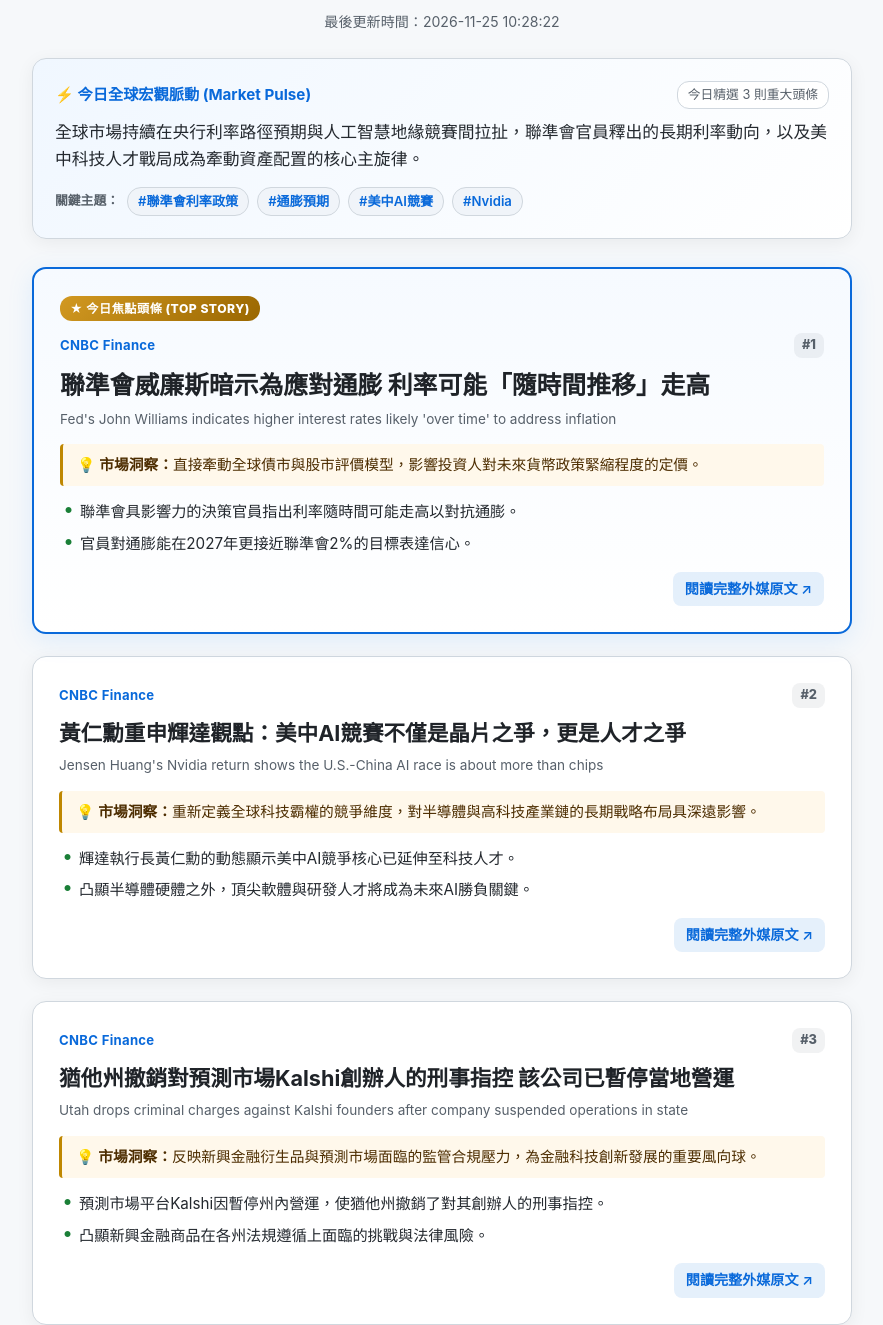
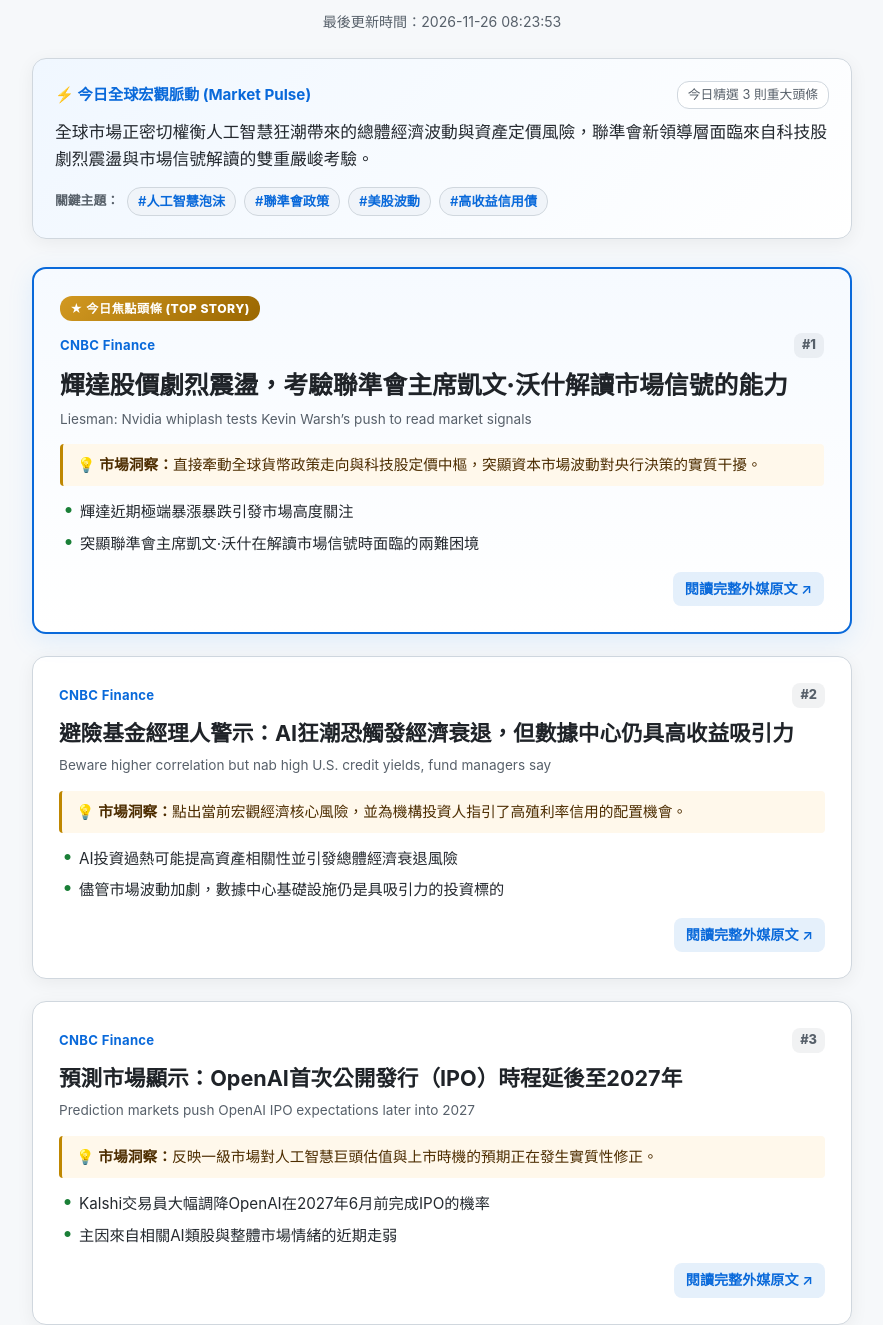
Before and after one commit to j810225-collab/daily-financial-news, a plain HTML site: page index.html in a window 1280 px wide. Shown: the part 145-1470 px from the top of the page, without its empty margins (198-1081 px from the left). Drawn offline with Linux system fonts and the light colour scheme.

Commit message:
Update daily financial digest 2026-11-26 08:23

```diff
--- a/index.html
+++ b/index.html
@@ -409,7 +409,7 @@
 
         <header>
             <h1>全球每日財經焦點</h1>
-            <div class="update-time">最後更新時間：2026-11-25 10:28:22</div>
+            <div class="update-time">最後更新時間：2026-11-26 08:23:53</div>
         </header>
 
         <!-- 今日情報速讀儀表盒 (Executive Summary) -->
@@ -418,10 +418,10 @@
                 <div class="pulse-title">⚡ 今日全球宏觀脈動 (Market Pulse)</div>
                 <div class="pulse-stat">今日精選 3 則重大頭條</div>
             </div>
-            <p class="pulse-overview">全球市場持續在央行利率路徑預期與人工智慧地緣競賽間拉扯，聯準會官員釋出的長期利率動向，以及美中科技人才戰局成為牽動資產配置的核心主旋律。</p>
+            <p class="pulse-overview">全球市場正密切權衡人工智慧狂潮帶來的總體經濟波動與資產定價風險，聯準會新領導層面臨來自科技股劇烈震盪與市場信號解讀的雙重嚴峻考驗。</p>
             <div class="topics-wrapper">
                 <span class="topic-label">關鍵主題：</span>
-                <span class="topic-pill">#聯準會利率政策</span><span class="topic-pill">#通膨預期</span><span class="topic-pill">#美中AI競賽</span><span class="topic-pill">#Nvidia</span>
+                <span class="topic-pill">#人工智慧泡沫</span><span class="topic-pill">#聯準會政策</span><span class="topic-pill">#美股波動</span><span class="topic-pill">#高收益信用債</span>
             </div>
         </section>
 
@@ -433,19 +433,19 @@
         <span class="source-tag">CNBC Finance</span>
         <span class="rank-badge">#1</span>
     </div>
-    <h2 class="card-title">聯準會威廉斯暗示為應對通膨 利率可能「隨時間推移」走高</h2>
-    <div class="original-title">Fed's John Williams indicates higher interest rates likely 'over time' to address inflation</div>
+    <h2 class="card-title">輝達股價劇烈震盪，考驗聯準會主席凱文·沃什解讀市場信號的能力</h2>
+    <div class="original-title">Liesman: Nvidia whiplash tests Kevin Warsh’s push to read market signals</div>
 
     <div class="importance-box">
-        💡 <strong>市場洞察：</strong>直接牽動全球債市與股市評價模型，影響投資人對未來貨幣政策緊縮程度的定價。
+        💡 <strong>市場洞察：</strong>直接牽動全球貨幣政策走向與科技股定價中樞，突顯資本市場波動對央行決策的實質干擾。
     </div>
 
     <ul class="key-points">
-        <li>聯準會具影響力的決策官員指出利率隨時間可能走高以對抗通膨。</li><li>官員對通膨能在2027年更接近聯準會2%的目標表達信心。</li>
+        <li>輝達近期極端暴漲暴跌引發市場高度關注</li><li>突顯聯準會主席凱文·沃什在解讀市場信號時面臨的兩難困境</li>
     </ul>
 
     <div class="card-footer">
-        <a href="https://www.cnbc.com/2026/11/23/john-williams-fed-inflation-rate-hikes.html" target="_blank" rel="noopener noreferrer" class="read-more-btn">
+        <a href="https://www.cnbc.com/2026/11/25/nvidia-kevin-warsh-fed-market-signals.html" target="_blank" rel="noopener noreferrer" class="read-more-btn">
             閱讀完整外媒原文 ↗
         </a>
     </div>
@@ -456,19 +456,19 @@
         <span class="source-tag">CNBC Finance</span>
         <span class="rank-badge">#2</span>
     </div>
-    <h2 class="card-title">黃仁勳重申輝達觀點：美中AI競賽不僅是晶片之爭，更是人才之爭</h2>
-    <div class="original-title">Jensen Huang's Nvidia return shows the U.S.-China AI race is about more than chips</div>
+    <h2 class="card-title">避險基金經理人警示：AI狂潮恐觸發經濟衰退，但數據中心仍具高收益吸引力</h2>
+    <div class="original-title">Beware higher correlation but nab high U.S. credit yields, fund managers say</div>
 
     <div class="importance-box">
-        💡 <strong>市場洞察：</strong>重新定義全球科技霸權的競爭維度，對半導體與高科技產業鏈的長期戰略布局具深遠影響。
+        💡 <strong>市場洞察：</strong>點出當前宏觀經濟核心風險，並為機構投資人指引了高殖利率信用的配置機會。
     </div>
 
     <ul class="key-points">
-        <li>輝達執行長黃仁勳的動態顯示美中AI競爭核心已延伸至科技人才。</li><li>凸顯半導體硬體之外，頂尖軟體與研發人才將成為未來AI勝負關鍵。</li>
+        <li>AI投資過熱可能提高資產相關性並引發總體經濟衰退風險</li><li>儘管市場波動加劇，數據中心基礎設施仍是具吸引力的投資標的</li>
     </ul>
 
     <div class="card-footer">
-        <a href="https://www.cnbc.com/2026/11/25/jensen-huang-nvidia-ai-talent-race.html" target="_blank" rel="noopener noreferrer" class="read-more-btn">
+        <a href="https://www.cnbc.com/2026/11/26/mispricing-risk-fund-managers-ai-volatility.html" target="_blank" rel="noopener noreferrer" class="read-more-btn">
             閱讀完整外媒原文 ↗
         </a>
     </div>
@@ -479,19 +479,19 @@
         <span class="source-tag">CNBC Finance</span>
         <span class="rank-badge">#3</span>
     </div>
-    <h2 class="card-title">猶他州撤銷對預測市場Kalshi創辦人的刑事指控 該公司已暫停當地營運</h2>
-    <div class="original-title">Utah drops criminal charges against Kalshi founders after company suspended operations in state</div>
+    <h2 class="card-title">預測市場顯示：OpenAI首次公開發行（IPO）時程延後至2027年</h2>
+    <div class="original-title">Prediction markets push OpenAI IPO expectations later into 2027</div>
 
     <div class="importance-box">
-        💡 <strong>市場洞察：</strong>反映新興金融衍生品與預測市場面臨的監管合規壓力，為金融科技創新發展的重要風向球。
+        💡 <strong>市場洞察：</strong>反映一級市場對人工智慧巨頭估值與上市時機的預期正在發生實質性修正。
     </div>
 
     <ul class="key-points">
-        <li>預測市場平台Kalshi因暫停州內營運，使猶他州撤銷了對其創辦人的刑事指控。</li><li>凸顯新興金融商品在各州法規遵循上面臨的挑戰與法律風險。</li>
+        <li>Kalshi交易員大幅調降OpenAI在2027年6月前完成IPO的機率</li><li>主因來自相關AI類股與整體市場情緒的近期走弱</li>
     </ul>
 
     <div class="card-footer">
-        <a href="https://www.cnbc.com/2026/11/24/utah-drops-charges-against-kalshi-after-it-halted-operations-in-state.html" target="_blank" rel="noopener noreferrer" class="read-more-btn">
+        <a href="https://www.cnbc.com/2026/11/25/openai-ipo-odds-2027-prediction-markets.html" target="_blank" rel="noopener noreferrer" class="read-more-btn">
             閱讀完整外媒原文 ↗
         </a>
     </div>
```
